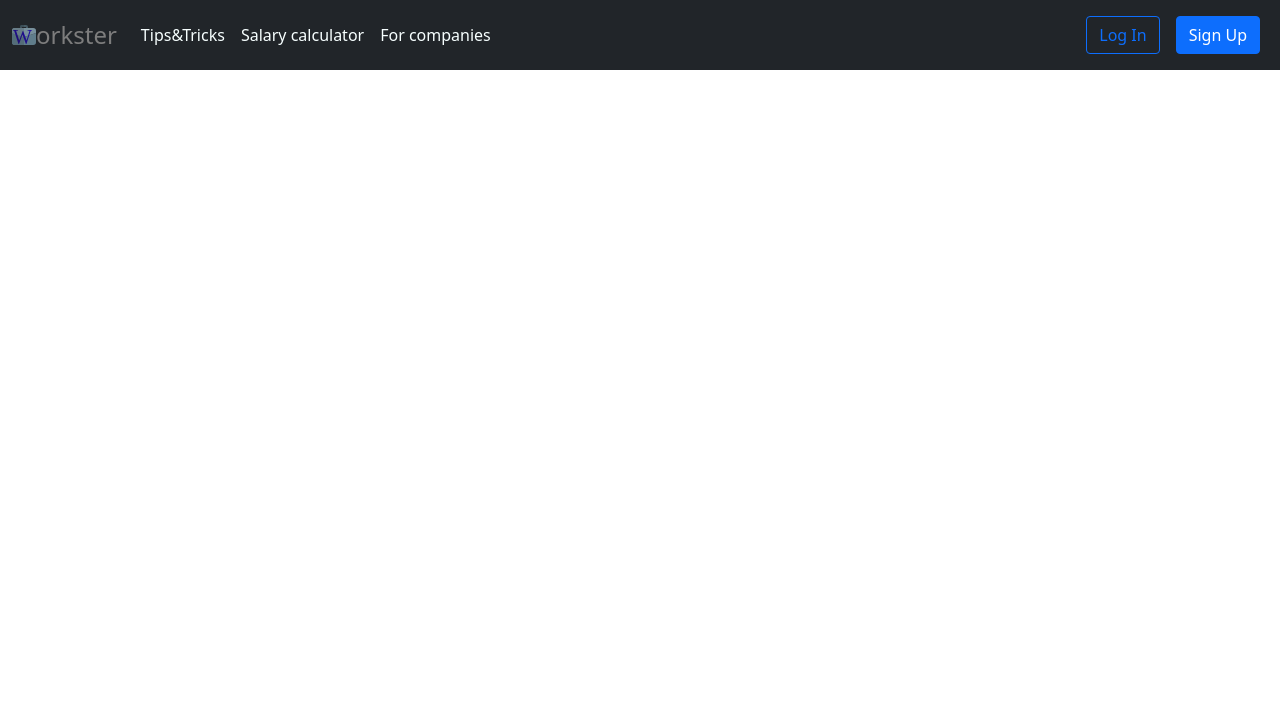
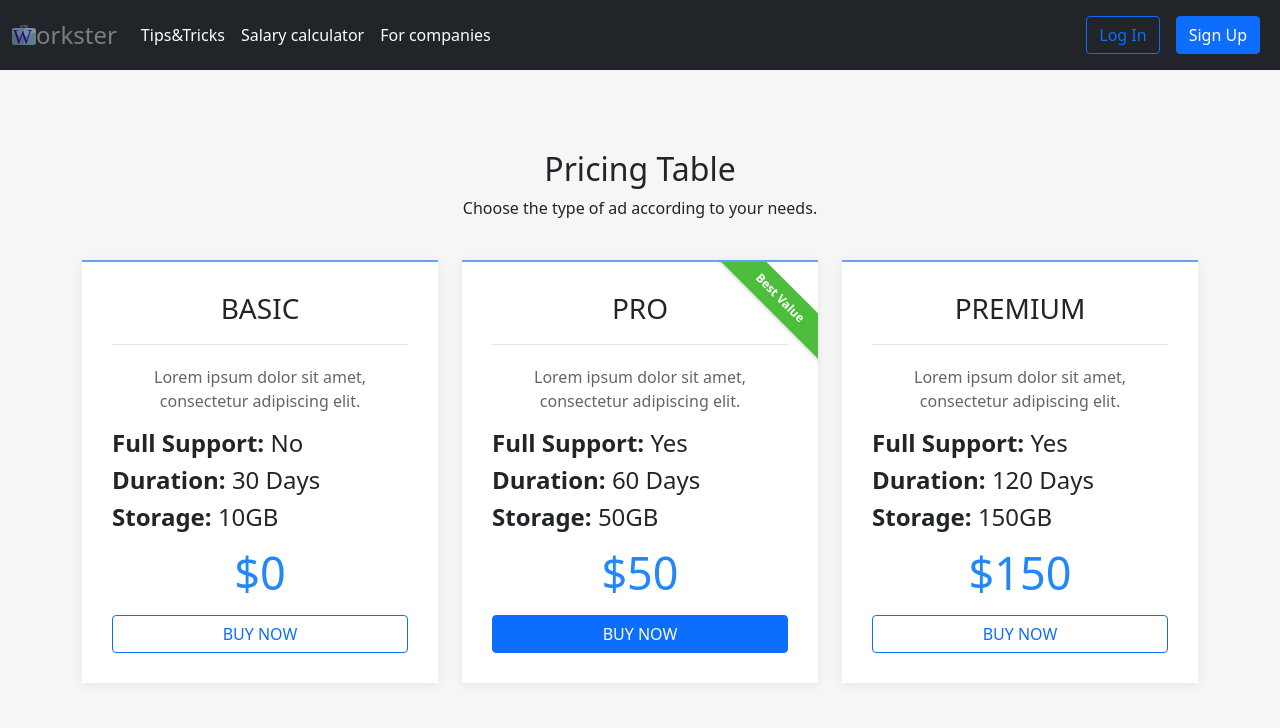
Before and after one commit to PawelSli/Workster, a React (Create React App) app in the folder workster-frontend/: page /pricing in a window 1280 px wide. Shown: the top 728 px of the page. Built offline with nearby package versions, Linux system fonts and the light colour scheme.

Commit message:
add price page.

```diff
--- a/workster-frontend/src/App.js
+++ b/workster-frontend/src/App.js
@@ -8,6 +8,7 @@ import RegisterPage from "./components/pages/RegisterPage";
 import JobOfferPage from "./components/pages/JobOfferPage"
 import ApplyForJobPage from "./components/pages/ApplyForJobPage"
 import ContactUs from "./components/pages/ContactUs"
+import Pricing from "./components/pages/Pricing"
 import history from "./hooks/history";
 
 import './App.css';
@@ -18,6 +19,7 @@ import './assets/styles/navigation.css';
 import './assets/styles/login-form.css';
 import './assets/styles/registration-form.css';
 import './assets/styles/job-application.css'
+import './assets/styles/pricing.css'
 
 function App() {
 
@@ -32,6 +34,7 @@ function App() {
                     <Route exact path="/job-offer" component={JobOfferPage}/>
                     <Route exact path="/apply-for-a-job" component={ApplyForJobPage}/>
                     <Route exact path="/contact-us" component={ContactUs}/>
+                    <Route exact path="/pricing" component={Pricing}/>
                 </Switch>
             </Router>
         </>
--- /dev/null
+++ b/workster-frontend/src/assets/styles/pricing.css
@@ -0,0 +1,51 @@
+.clean-pricing-item {
+    background-color: #fff;
+    box-shadow: 0px 2px 10px rgba(0,0,0,.075);
+    border-top: 2px solid #5ea4f3;
+    padding: 30px;
+    overflow: hidden;
+    position: relative;
+}
+
+.clean-pricing-item .heading {
+    text-align: center;
+    padding-bottom: 10px;
+    border-bottom: 1px solid rgba(0,0,0,.1);
+}
+
+.clean-pricing-item p {
+    text-align: center;
+    margin-top: 20px;
+    opacity: .7;
+}
+
+.clean-pricing-item .features .feature {
+    font-weight: 600;
+}
+
+.clean-pricing-item .price h4, .clean-pricing-item .price .h4 {
+    margin: 15px 0;
+    font-size: 45px;
+    text-align: center;
+    color: #2288f9;
+}
+
+.clean-block.dark {
+    background-color: #f6f6f6;
+}
+
+.clean-pricing-item .ribbon {
+    width: 160px;
+    height: 32px;
+    font-size: 12px;
+    text-align: center;
+    color: #fff;
+    font-weight: bold;
+    box-shadow: 0px 2px 3px rgba(136,136,136,.25);
+    background: #4dbe3b;
+    transform: rotate(45deg);
+    position: absolute;
+    right: -42px;
+    top: 20px;
+    padding-top: 7px;
+}
--- /dev/null
+++ b/workster-frontend/src/components/pages/Pricing.js
@@ -0,0 +1,69 @@
+export default function Pricing() {
+
+    return (
+        <main>
+            <section className="clean-block clean-pricing dark">
+                <div className="container">
+                    <div className="block-heading">
+                        <h2 className="text-dark">Pricing Table</h2>
+                        <p>Choose the type of ad according to your needs.</p>
+                    </div>
+                    <div className="row justify-content-center">
+                        <div className="col-md-5 col-lg-4">
+                            <div className="clean-pricing-item">
+                                <div className="heading">
+                                    <h3>BASIC</h3>
+                                </div>
+                                <p>Lorem ipsum dolor sit amet, consectetur adipiscing elit.</p>
+                                <div className="features">
+                                    <h4><span className="feature">Full Support: </span><span>No</span></h4>
+                                    <h4><span className="feature">Duration: </span><span>30 Days</span></h4>
+                                    <h4><span className="feature">Storage: </span><span>10GB</span></h4>
+                                </div>
+                                <div className="price">
+                                    <h4>$0</h4>
+                                </div>
+                                <button className="btn btn-outline-primary d-block w-100" type="button">BUY NOW</button>
+                            </div>
+                        </div>
+                        <div className="col-md-5 col-lg-4">
+                            <div className="clean-pricing-item">
+                                <div className="ribbon"><span>Best Value</span></div>
+                                <div className="heading">
+                                    <h3>PRO</h3>
+                                </div>
+                                <p>Lorem ipsum dolor sit amet, consectetur adipiscing elit.</p>
+                                <div className="features">
+                                    <h4><span className="feature">Full Support: </span><span>Yes</span></h4>
+                                    <h4><span className="feature">Duration: </span><span>60 Days</span></h4>
+                                    <h4><span className="feature">Storage: </span><span>50GB</span></h4>
+                                </div>
+                                <div className="price">
+                                    <h4>$50</h4>
+                                </div>
+                                <button className="btn btn-primary d-block w-100" type="button">BUY NOW</button>
+                            </div>
+                        </div>
+                        <div className="col-md-5 col-lg-4">
+                            <div className="clean-pricing-item">
+                                <div className="heading">
+                                    <h3>PREMIUM</h3>
+                                </div>
+                                <p>Lorem ipsum dolor sit amet, consectetur adipiscing elit.</p>
+                                <div className="features">
+                                    <h4><span className="feature">Full Support: </span><span>Yes</span></h4>
+                                    <h4><span className="feature">Duration: </span><span>120 Days</span></h4>
+                                    <h4><span className="feature">Storage: </span><span>150GB</span></h4>
+                                </div>
+                                <div className="price">
+                                    <h4>$150</h4>
+                                </div>
+                                <button className="btn btn-outline-primary d-block w-100" type="button">BUY NOW</button>
+                            </div>
+                        </div>
+                    </div>
+                </div>
+            </section>
+        </main>
+    )
+}
```
